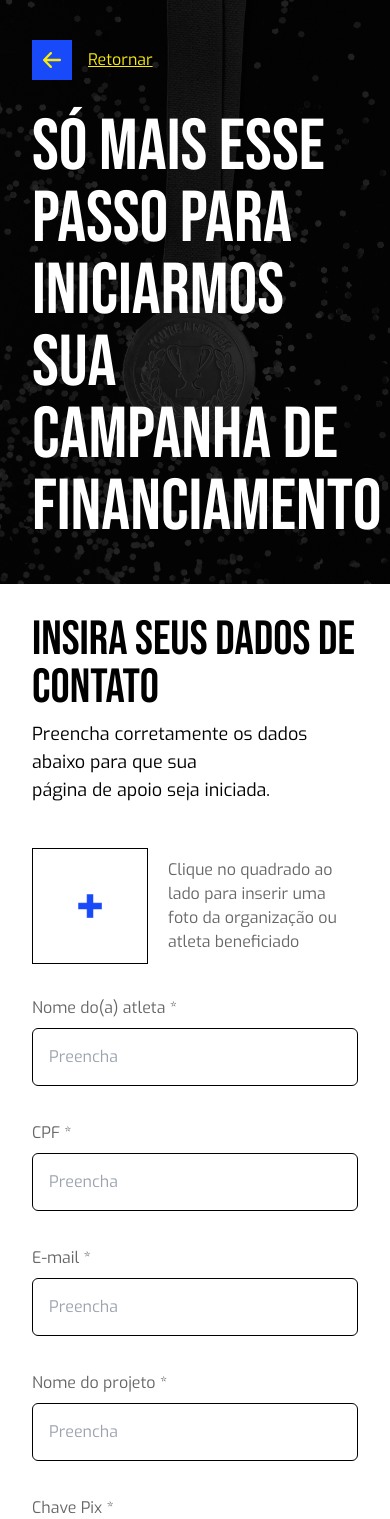
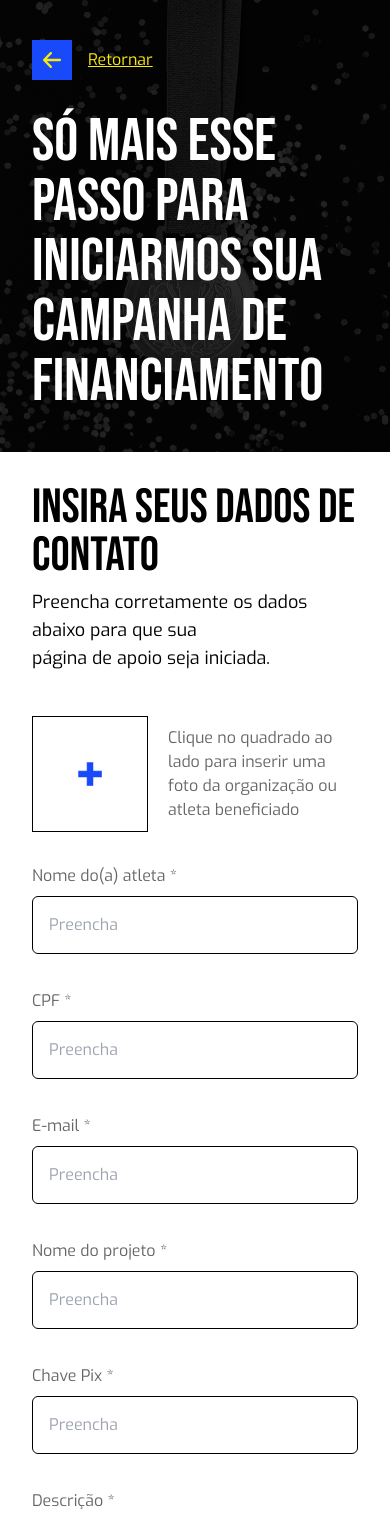
Before and after one commit to thiagojava/Captemais, a Next.js app: page /apoio in a window 390 px wide. Shown: the top 1519 px of the page. Built offline with nearby package versions, Linux system fonts and the light colour scheme; what cpf-cnpj-validator would draw is missing.

Commit message:
feat: cover image on form left side

```diff
--- a/src/app/agradecimento/page.tsx
+++ b/src/app/agradecimento/page.tsx
@@ -3,6 +3,7 @@ import Image from 'next/image'
 
 export default function Agradecimento() {
   return (
+        <main className="container max-w-7xl m-auto">
     <div className="flex h-screen items-center justify-center bg-primary flex-col px-8 sm:px-0 text-center">
 
       <div className="relative sm:mt-24 w-[200px] sm:w-[300px] sm:h-[300px] h-[200px]">
@@ -14,5 +15,6 @@ export default function Agradecimento() {
       <p className="text-white text-center">Atletas como eu sonham em poder viver do esporte, saiba que <b>você é<br/>uma peça essencial</b> para que isso possa se tornar realidade!</p>
       <a href="/" className="py-6 px-14 bg-secondary text-primary uppercase border border-primary hover:bg-white hover:text-black mt-9 ease-in-out duration-200">finalizar pagamento</a>
     </div>
+    </main>
   )
 }
--- a/src/app/apoio/page.tsx
+++ b/src/app/apoio/page.tsx
@@ -24,7 +24,7 @@ type ApoioFormData = z.infer<typeof apoiarFormSchema>
 
 export default function Apoio() {
   const [image, setImage] = React.useState('/images/upload.png');
-  const { register, handleSubmit, formState: { errors }} = useForm<ApoioFormData>({
+  const { register, handleSubmit, formState: { errors } } = useForm<ApoioFormData>({
     resolver: zodResolver(apoiarFormSchema)
   });
 
@@ -34,23 +34,26 @@ export default function Apoio() {
   }
 
   return (
-    <div className="flex flex-col sm:grid sm:grid-cols-2 sm:min-h-[1300px]">
-      <div className="bg-[url('/images/apoio-bg.png')] bg-center bg-no-repeat bg-cover px-8 py-10 sm:py-16 sm:px-24">
-        <div className="flex items-center">
-          <a href="/" className="p-5 bg-primary bg-[url('/images/arrow.svg')] bg-no-repeat bg-center"></a>
-          <a href="/" className="text-secondary text-base underline ml-4">Retornar</a>
+    <main className="flex flex-col sm:grid sm:grid-cols-2 ">
+      <div className="bg-[url('/images/apoio-bg.png')] bg-center bg-no-repeat bg-cover">
+        <div className="px-8 py-10 sm:w-[640px] sm:py-16 sm:px-24 sm:float-right">
+          <div className="flex items-center">
+            <a href="/" className="p-5 bg-primary bg-[url('/images/arrow.svg')] bg-no-repeat bg-center"></a>
+            <a href="/" className="text-secondary text-base underline ml-4">Retornar</a>
+          </div>
+          <h1 className="text-6xl sm:text-[90px] mt-8 sm:text-8xl leading-none font-title text-white sm:mt-[167px]">Só mais esse passo para iniciarmos sua campanha de financiamento</h1>
         </div>
-        <h1 className="text-7xl sm:text-[90px] mt-8 sm:text-8xl leading-none font-title text-white sm:mt-[167px]">Só mais esse passo para iniciarmos sua campanha de financiamento</h1>
       </div>
 
-      <section className="px-8 py-8 sm:px-24 sm:py-16">
+      <section>
+        <div className="sm:w-[640px] px-8 py-8 sm:px-24 sm:py-16">
         <h2 className='text-5xl font-title'>Insira seus dados de contato</h2>
         <p className="text-lg mt-2">Preencha corretamente os dados abaixo para que sua<br /> página de apoio seja iniciada.</p>
 
         <form onSubmit={handleSubmit(apoiar)} className="mt-11 flex flex-col">
           <div className="text-[#00000099] flex gap-5 items-center mb-8">
             <label htmlFor="arquivo" className="block border border-black w-[116px] h-[116px] cursor-pointer bg-center flex-shrink-0">
-            <Image src={image} width={116} height={116} alt="minha imagem" />
+              <Image src={image} width={116} height={116} alt="minha imagem" />
               <input {...register('arquivo')} onChange={(e) => e.target.files && setImage(URL.createObjectURL(e.target.files[0]))} id="arquivo" type="file" />
             </label>
             Clique no quadrado ao lado para inserir uma foto da organização ou atleta beneficiado
@@ -72,7 +75,8 @@ export default function Apoio() {
 
           <a href="" className="py-6 px-14 bg-primary text-secondary uppercase hover:bg-secondary hover:text-primary ease-in-out duration-200 text-center sm:w-fit mt-9">Criar meu financiamento</a>
         </form>
+        </div>
       </section>
-    </div>
+    </main>
   )
 }
--- a/src/app/atleta/[atletaid]/page.tsx
+++ b/src/app/atleta/[atletaid]/page.tsx
@@ -9,6 +9,7 @@ type AtletaProps = {
 export default function Atleta({ params }: AtletaProps) {
   const { atletaid } = params
   return (
+    <main className="container max-w-7xl m-auto">
       <section>
         <header className="flex flex-col sm:flex-row items-center sm:justify-around bg-primary mt-[40px] sm:h-[136px] relative pt-10 sm:pt-0 px-4 sm:px-0">
           <Image src="/images/estrela-branca.svg" width="168" height="163" alt="estrela branca" className="absolute hidden sm:block left-[-70px]" />
@@ -37,5 +38,6 @@ export default function Atleta({ params }: AtletaProps) {
           <a href="/apoio" className="block text-center sm-w-fit py-6 px-14 bg-secondary text-primary uppercase hover:bg-primary hover:text-secondary ease-in-out duration-200 my-8">apoiar atleta</a>
         </article>
       </section>
+    </main>
   )
 }
--- a/src/app/cadastro/page.tsx
+++ b/src/app/cadastro/page.tsx
@@ -18,7 +18,7 @@ type CadastroFormData = z.infer<typeof cadastroFormSchema>
 
 export default function Apoio() {
 
-  const { register, handleSubmit, formState: { errors }} = useForm<CadastroFormData>({
+  const { register, handleSubmit, formState: { errors } } = useForm<CadastroFormData>({
     resolver: zodResolver(cadastroFormSchema)
   });
 
@@ -29,26 +29,30 @@ export default function Apoio() {
   }
 
   return (
-    <div className="flex flex-col sm:grid sm:grid-cols-2 sm:min-h-[1300px]">
-      <div className="bg-[url('/images/apoio-bg.png')] bg-no-repeat bg-cover px-8 py-8 sm:py-16 sm:px-24">
+    <main className="flex flex-col sm:grid sm:grid-cols-2">
+      <div className="bg-[url('/images/apoio-bg.png')] bg-center bg-no-repeat bg-cover">
+        <div className="px-8 py-10 sm:w-[640px] sm:py-16 sm:px-24 sm:float-right">
           <div className="flex items-center">
             <a href="/" className="p-5 bg-primary bg-[url('/images/arrow.svg')] bg-no-repeat bg-center"></a>
             <a href="/" className="text-secondary text-base underline ml-4">Retornar</a>
           </div>
-        <h1 className="text-7xl sm:text-[90px] mt-8 leading-none font-title text-white sm:mt-[167px]">Apoie um atleta de forma simples e direta</h1>
+          <h1 className="text-6xl sm:text-[90px] mt-8 leading-none font-title text-white sm:mt-[167px]">Apoie um atleta de forma simples e direta</h1>
+        </div>
       </div>
 
-      <section className=" px-8 py-8 sm:px-24 sm:py-16">
+      <section>
+        <div className="sm:w-[640px] px-8 py-8 sm:px-24 sm:py-16">
           <h2 className='text-5xl font-title'>Insira seus dados básicos</h2>
           <p className="text-lg mt-2">Preencha corretamente os dados abaixo para que seu apoio seja cadastrado em nossa plataforma</p>
 
           <form onSubmit={handleSubmit(cadastrar)} className="mt-11 flex flex-col">
             <Input {...register('nome')} label="Nome" placeholder="Preencha" type="text" id="nome" errorMessage={errors.nome && errors.nome.message} />
-          <Input {...register('cpf')} mask={CPFMask} label="CPF" type="text" placeholder="Preencha" id="cpf" errorMessage={errors.cpf && errors.cpf.message}/>
-          <Input {...register('email')} label="E-mail" type="text" placeholder="Preencha" id="email" errorMessage={errors.email && errors.email.message}/>
+            <Input {...register('cpf')} mask={CPFMask} label="CPF" type="text" placeholder="Preencha" id="cpf" errorMessage={errors.cpf && errors.cpf.message} />
+            <Input {...register('email')} label="E-mail" type="text" placeholder="Preencha" id="email" errorMessage={errors.email && errors.email.message} />
             <button className="py-6 px-14 bg-primary text-secondary uppercase hover:bg-secondary hover:text-primary ease-in-out duration-200 sm:w-fit mt-9">Avançar</button>
           </form>
+        </div>
       </section>
-    </div>
+    </main>
   )
 }
--- a/src/app/layout.tsx
+++ b/src/app/layout.tsx
@@ -20,14 +20,12 @@ export default function RootLayout({
         <link rel='icon' href='/favicon.ico' />
         <meta name="viewport" content="width=device-width, initial-scale=1.0" />
       </head>
-      <body className={pathName === '/agradecimento' ? 'bg-primary' : 'bg-white' }>
-        {pathName.search('/atleta') !== -1 && <div className="bg-primary block h-[136px] absolute min-w-full -z-10 top-[40px]"></div> }
+      <body className={pathName === '/agradecimento' ? 'bg-primary' : 'bg-white'}>
+        {pathName.search('/atleta') !== -1 && <div className="bg-primary block h-[136px] absolute min-w-full -z-10 top-[40px]"></div>}
         {pathName === '/' && (
           <div className="bg-[url('/images/banner.png')] bg-right-top bg-cover bg-black sm:bg-[center_top] min-h-[860px] sm:min-h-[755px] block absolute -z-10 min-w-full"></div>
         )}
-        <main className="container max-w-7xl m-auto">
-          {children}
-        </main>
+        {children}
         <footer className="h-12 bg-primary flex justify-center items-center">
           <p className="text-center text-white text-sm px-4 sm:px-0 sm:text-base">Capte+ - © 2023 All Rights Reserved | Feito com <span className="text-red-700">♥</span> pela <a href="">Dutra.io</a></p>
         </footer>
--- a/src/app/page.tsx
+++ b/src/app/page.tsx
@@ -3,7 +3,7 @@ import React from "react";
 
 export default function Home() {
   return (
-    <React.Fragment>
+     <main className="container max-w-7xl m-auto">
       <header className="flex flex-col items-center md:flex-row justify-between pt-6">
         <Image src="/images/logo.svg" width="132" height="57" alt="capte+ logo" />
         <nav className="flex flex-col gap-5 mt-8 sm:flex-row sm:gap-[76px] items-center text-white">
@@ -36,6 +36,6 @@ export default function Home() {
         <p className="text-lg mt-1.5 max-w-3xl m-auto">Se você quer ter recursos recorrentes, conquistar sustentabilidade financeira e <b>VIVER DO ESPORTE</b> do jeito que sempre quis, entre agora para o Capte Mais clicando no botão abaixo</p>
         <a href="/cadastro" className="py-6 px-14 text-primary uppercase border border-primary hover:bg-primary hover:text-white mt-9 ease-in-out duration-200 block w-fit m-auto">criar minha conta</a>
       </section>
-    </React.Fragment>
+    </main>
   )
 }
```
Lines whose indentation alone changed are shown as unchanged.
